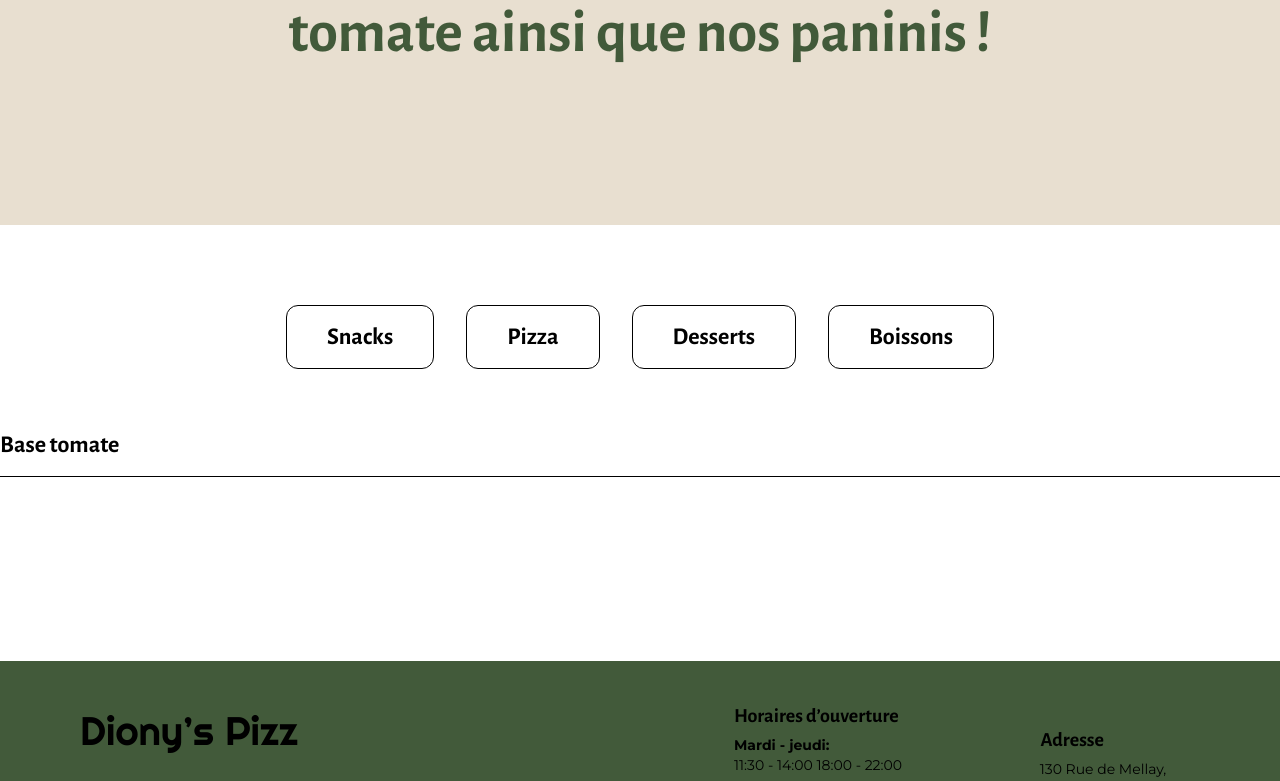
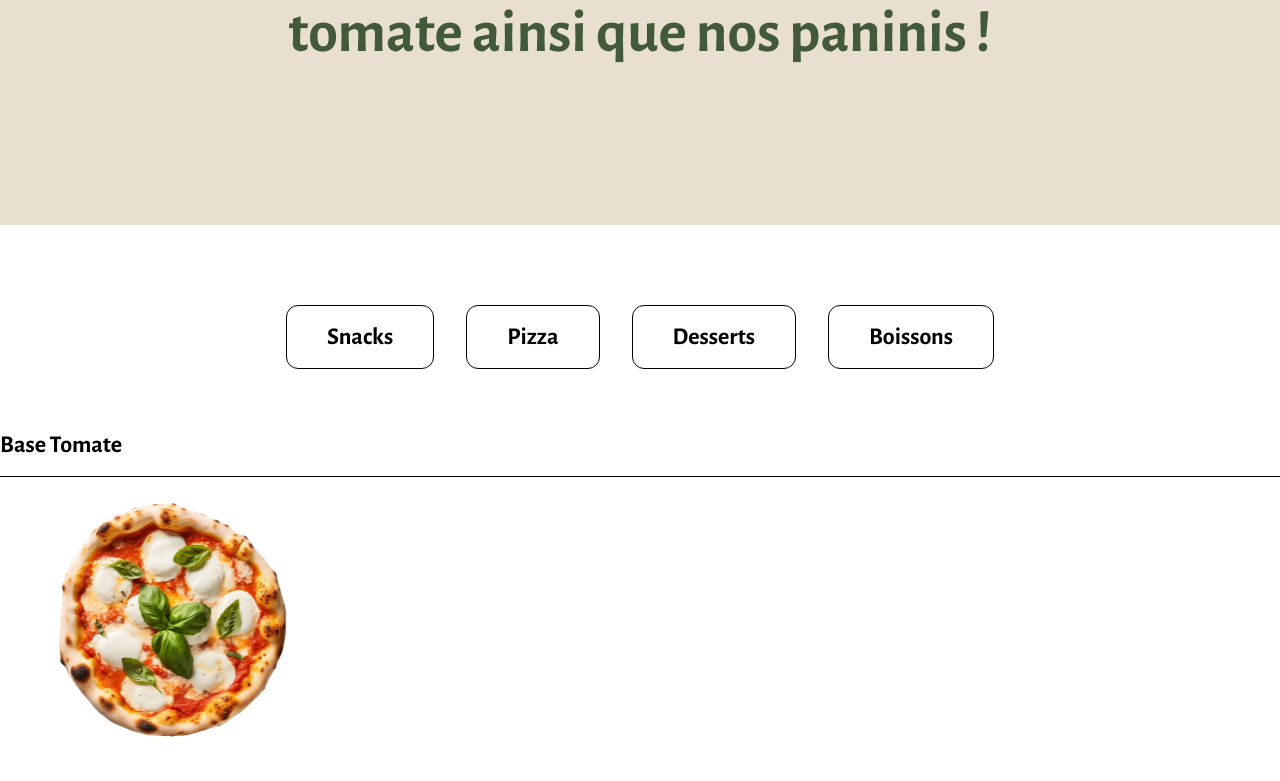
Before and after one commit to gregorischultz/dyonis-pizza, a React (Vite) app: page /Carte in a window 1280 px wide. Shown: the part 303-1084 px from the top of the page. Built offline with nearby package versions, Linux system fonts and the light colour scheme.

Commit message:
page carte logic done, just need to get the css right

```diff
--- a/src/pages/Carte.jsx
+++ b/src/pages/Carte.jsx
@@ -378,7 +378,48 @@ const Carte = () => {
 
   //Funçao para renderizar pizzas sauce tomate e creme
   const renderPizzas = () => {
+    return (
+      <div>
+        <div className='w-[1280px] h-12 border-b border-black border-solid flex justify-start items-start'>
+          <h1 className='max-w-screen-xl text-black text-2xl font-alegreyaSans font-bold leading-12 break-words"'>Base Tomate</h1>
+        </div>
+        {products.pizzas.Saucetomate.map(pizza => (
+          <CardProduct
+            key={pizza.id}
+            image={pizza.image}
+            name={pizza.name}
+            prices={pizza.prices}
+            description={pizza.description}
+          />
+        ))}
 
+        <div className='w-[1280px] h-12 border-b border-black border-solid flex justify-start items-start'>
+          <h1 className='max-w-screen-xl text-black text-2xl font-alegreyaSans font-bold leading-12 break-words"'>Base Créme</h1>
+        </div>
+        {products.pizzas.SauceCreme.map(pizza => (
+          <CardProduct
+            key={pizza.id}
+            image={pizza.image}
+            name={pizza.name}
+            prices={pizza.prices}
+            description={pizza.description}
+          />
+        ))}
+      </div>
+    );
+  };
+
+  //Funçao para renderizar os outros produtos
+  const renderAuters = () => {
+    return products[category].map(products => (
+      <CardProduct
+        key={products.id}
+        image={products.image}
+        name={products.name}
+        prices={products.prices}
+        description={products.description}
+      />
+    ))
   }
 
 
@@ -390,10 +431,9 @@ const Carte = () => {
       <div className='w-full h-full pt-20 pb-40 px-20 flex flex-col justify-start items-center gap-[60px]'>
         <NavCarte onChangeCategory={setCategory} />
         <div className='flex flex-col justify-start items-start gap-6'>
-          <div className='w-[1280px] h-12 border-b border-black border-solid flex justify-start items-start'>
-            <h1 className='max-w-screen-xl text-black text-2xl font-alegreyaSans font-bold leading-12 break-words"'>Base tomate</h1>
+          <div className='max-w-screen-xl inline-flex justify-start items-start gap-2'>
+            {category === 'pizzas' ? renderPizzas() : renderAuters()}
           </div>
-          <div className='max-w-screen-xl inline-flex justify-start items-start gap-2'></div>
         </div>
       </div>
     </div>
```
